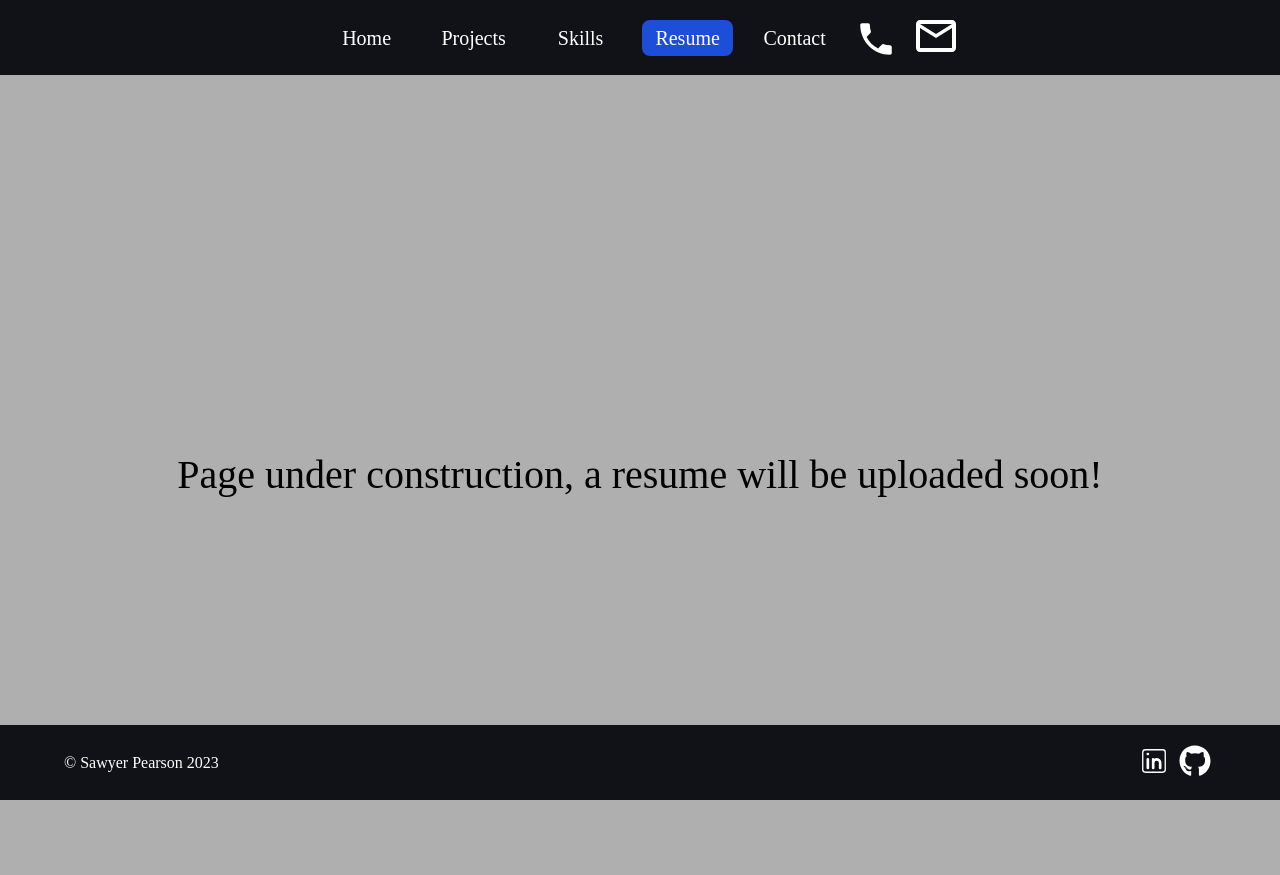
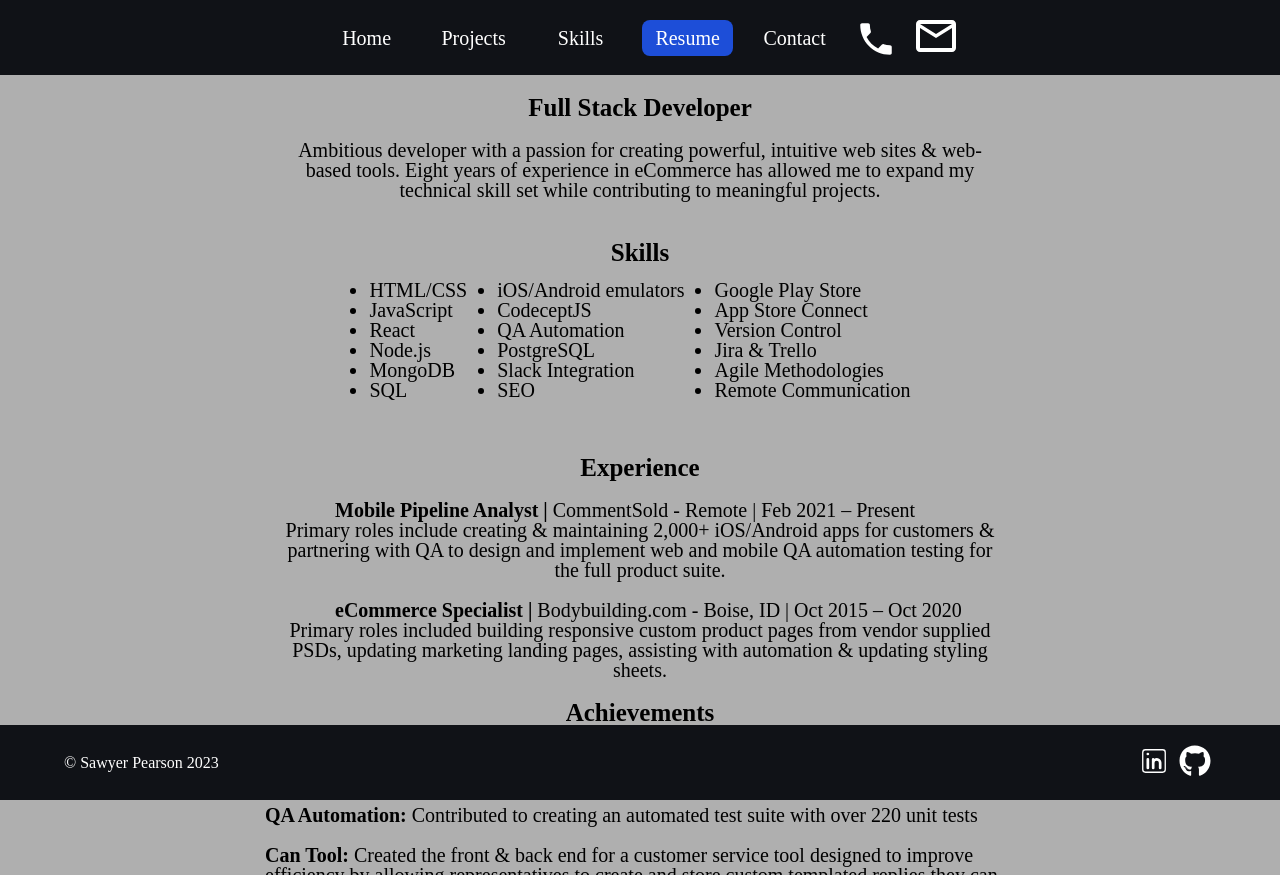
Before and after one commit to stackpearson/react-portfolio, a React (Create React App) app: page /resume in a window 1280 px wide. Built offline with nearby package versions, Linux system fonts and the light colour scheme.

Commit message:
resume on page complete

```diff
--- a/src/pages/Resume.js
+++ b/src/pages/Resume.js
@@ -4,8 +4,63 @@ import '../styles/Resume.css';
 function Resume() {
     return (
         <div className='resume-container'>
-            <div>
-                <h1>Page under construction, a resume will be uploaded soon!</h1>
+            <div className='resume-heading'>
+                <h1>Full Stack Developer</h1><br/>
+                <p>Ambitious developer with a passion for creating powerful, intuitive web sites & web-based tools. Eight years of experience in eCommerce has allowed me to expand my technical skill set while contributing to meaningful projects.</p>
+            </div>
+            <div className='resume-skills'>
+                <h2>Skills</h2>
+                <div className='skill-list-container'>
+                    <div className='skill-list'>
+                        <ul>
+                            <li>HTML/CSS</li>
+                            <li>JavaScript</li>
+                            <li>React</li>
+                            <li>Node.js</li>
+                            <li>MongoDB</li>
+                            <li>SQL</li>
+                        </ul>
+                    </div>
+                    <div className='skill-list'>
+                        <ul>
+                            <li>iOS/Android emulators</li>
+                            <li>CodeceptJS</li>
+                            <li>QA Automation</li>
+                            <li>PostgreSQL</li>
+                            <li>Slack Integration</li>
+                            <li>SEO</li>
+                        </ul>
+                    </div>
+                    <div className='skill-list'>
+                        <ul>
+                            <li>Google Play Store</li>
+                            <li>App Store Connect</li>
+                            <li>Version Control</li>
+                            <li>Jira & Trello</li>
+                            <li>Agile Methodologies</li>
+                            <li>Remote Communication</li>
+                        </ul>
+                    </div>
+                </div>
+            </div>
+            <div className='resume-experience'>
+                    <h2>Experience</h2><br/>
+                <div>
+                    <h3>Mobile Pipeline Analyst |<span className='resume-job'> CommentSold - Remote | Feb 2021 – Present</span></h3>
+                    <p>Primary roles include creating & maintaining 2,000+ iOS/Android apps for customers & partnering with QA to design and implement web and mobile QA automation testing for the full product suite.</p>
+                    </div><br/>
+                <div>
+                    <h3>eCommerce Specialist |<span className='resume-job'> Bodybuilding.com - Boise, ID | Oct 2015 – Oct 2020</span></h3>
+                    <p>Primary roles included building responsive custom product pages from vendor supplied PSDs, updating marketing landing pages, assisting with automation & updating styling sheets.</p>
+                </div>
+            </div>
+            <div className='resume-achievements'>
+                <h2>Achievements</h2><br/>
+                <p><span className='achievement-title'>Mobile App Managment:</span> Worked with a team to create and maintain iOS/Android applications for 2,000+ customers</p><br/>
+                <p><span className='achievement-title'>QA Automation:</span> Contributed to creating an automated test suite with over 220 unit tests</p><br/>
+                <p><span className='achievement-title'>Can Tool:</span> Created the front & back end for a customer service tool designed to improve efficiency by allowing representatives to create and store custom templated replies they can copy/paste through a chat platform.</p><br/>
+                <p><span className='achievement-title'>Ingredient Parsint Tool:</span> Created a lightweight app to strip ingredients off nutritional labels and assort them into an itemized list for faster product onboarding.</p><br/>
+                <p style={{fontSize: '.75em', textAlign: 'left'}}>*References available upon request</p>
             </div>
         </div>
     );
--- a/src/styles/Resume.css
+++ b/src/styles/Resume.css
@@ -1,8 +1,62 @@
+.achievement-title {
+  font-weight: bold;
+}
+
+.resume-achievements {
+  display: flex;
+  flex-direction: column;
+  text-align: left;
+  font-size: .5em;
+  margin-bottom: 125px;
+}
+
+.resume-experience h3 {
+  font-size: 1em;
+  font-weight: bold;
+  text-indent: 50px;
+  text-align: left;
+}
+
+.resume-heading, .resume-experience, .resume-skills {
+  display: flex;
+  flex-direction: column;
+  text-align: center;
+  font-size: .5em;
+  margin: 1em;
+}
+
+.resume-heading h1, .resume-experience h2, .resume-achievements h2, .resume-achievements h2, .resume-skills h2 {
+  font-size: 1.25em;
+  font-weight: bold;
+  text-align: center;
+}
+
 .resume-container {
-    margin: 0;
     display: flex;
-    justify-content: center;
+    flex-direction: column;
     align-items: center;
     height: 100vh;
     font-size: 2.5em;
+    max-width: 750px;
+    margin: 0 auto;
   }
+
+  .resume-job {
+    font-weight: normal;
+  }
+
+  .skill-list {
+    display: flex;
+    margin: 15px;
+  }
+
+  .skill-list ul {
+    list-style-type: disc;
+    text-align: left;
+  }
+
+  .skill-list-container {
+    display: flex;
+    flex-wrap: wrap;
+    justify-content: center;
+  }
```
